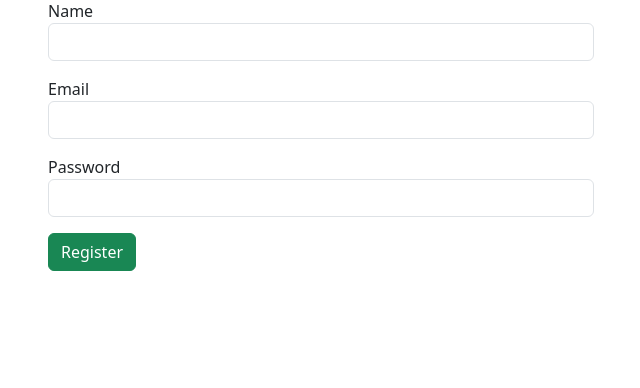
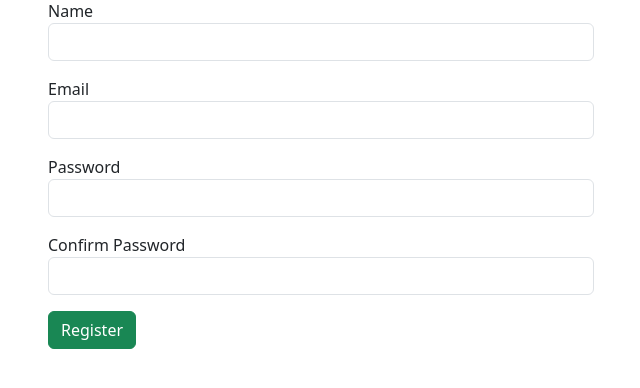
Before and after one commit to CS-LTU/com7033-assignment-NirajanRana, a Flask app: page /register in a window 1280 px wide. Shown: the part 123-511 px from the top of the page, without its empty margins (319-959 px from the left). Run offline with Flask 2, Linux system fonts and the light colour scheme.

Commit message:
Included feature in which if there is alredy a user tries to register will get already registered user. Cannot be allowed to register with the name and email.

```diff
--- a/flask_expenses_project/app.py
+++ b/flask_expenses_project/app.py
@@ -46,17 +46,43 @@ def login():
         flash("Invalid credentials", "danger")
     return render_template('login.html')
 
+# Registration and checking of the user whether they are already exist or not
 @app.route('/register', methods=['GET','POST'])
 def register():
     if request.method == 'POST':
         name = request.form.get('name')
         email = request.form.get('email')
         password = request.form.get('password')
+        confirm_password = request.form.get('confirm_password')
+
+        #  Check password match
+        if password != confirm_password:
+            flash("Passwords do not match!", "danger")
+            return redirect(url_for('register'))
+
+        cursor = conn.cursor(buffered=True)
+
+        #  Check if email already exists
+        cursor.execute("SELECT id FROM login_data WHERE email=%s", (email,))
+        existing = cursor.fetchone()
+
+        if existing:
+            flash("Email already registered!", "warning")
+            return redirect(url_for('register'))
+
+        #  Hash password
         hashed = generate_password_hash(password)
-        cursor.execute("INSERT INTO login_data (name, email, password) VALUES (%s,%s,%s)", (name, email, hashed))
+
+        #  Insert user
+        cursor.execute(
+            "INSERT INTO login_data (name, email, password) VALUES (%s,%s,%s)",
+            (name, email, hashed)
+        )
         conn.commit()
-        flash("Registered successfully. Please login.", "success")
+
+        flash("Registered successfully! Please login.", "success")
         return redirect(url_for('login'))
+
     return render_template('register.html')
 
 @app.route('/logout')
--- a/flask_expenses_project/templates/register.html
+++ b/flask_expenses_project/templates/register.html
@@ -16,7 +16,10 @@
         <label>Password</label>
         <input class="form-control" name="password" type="password" required>
       </div>
-
+      <div class="mb-3">
+        <label>Confirm Password</label>
+        <input class="form-control" name="confirm_password" type="password" required>
+      </div>
       <button class="btn btn-success">Register</button>
     </form>
   </div>
```
Also changed, not shown: README.md (deleted), flask_expenses_project/README.md (deleted).
